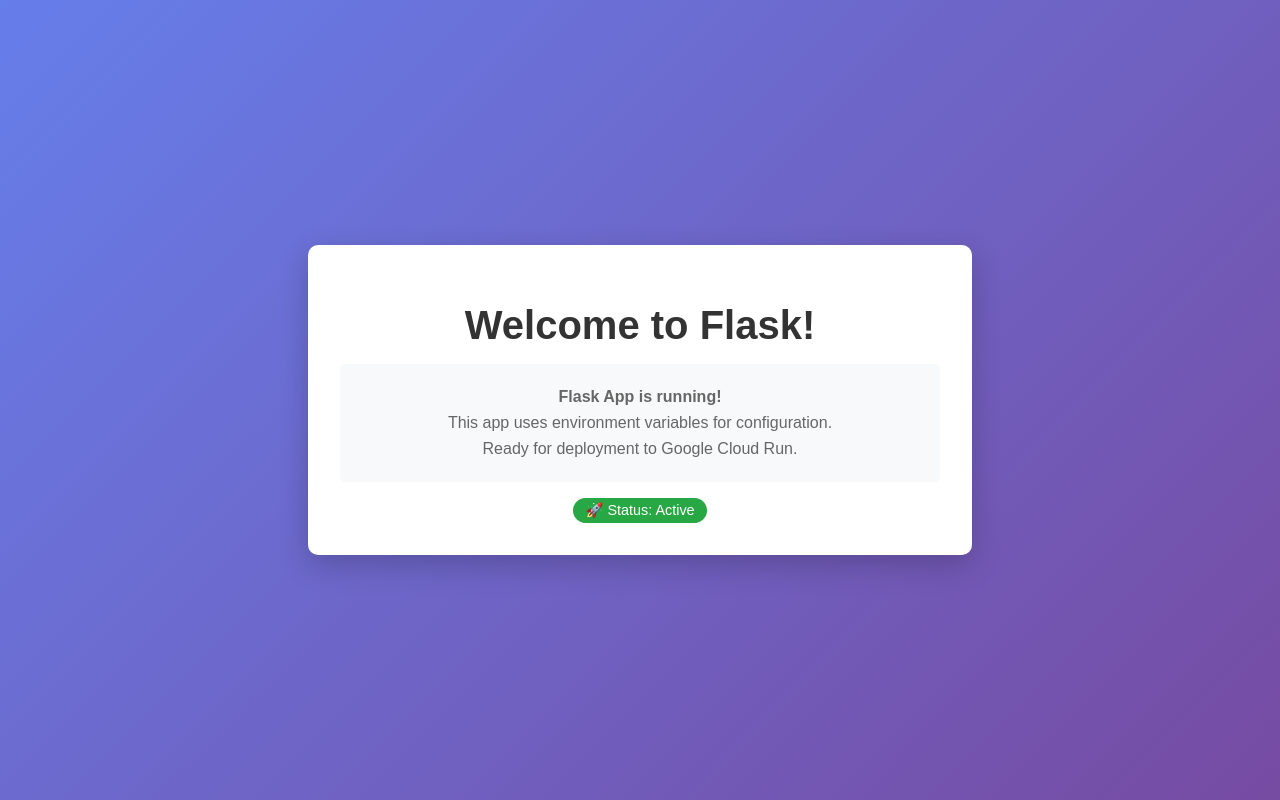
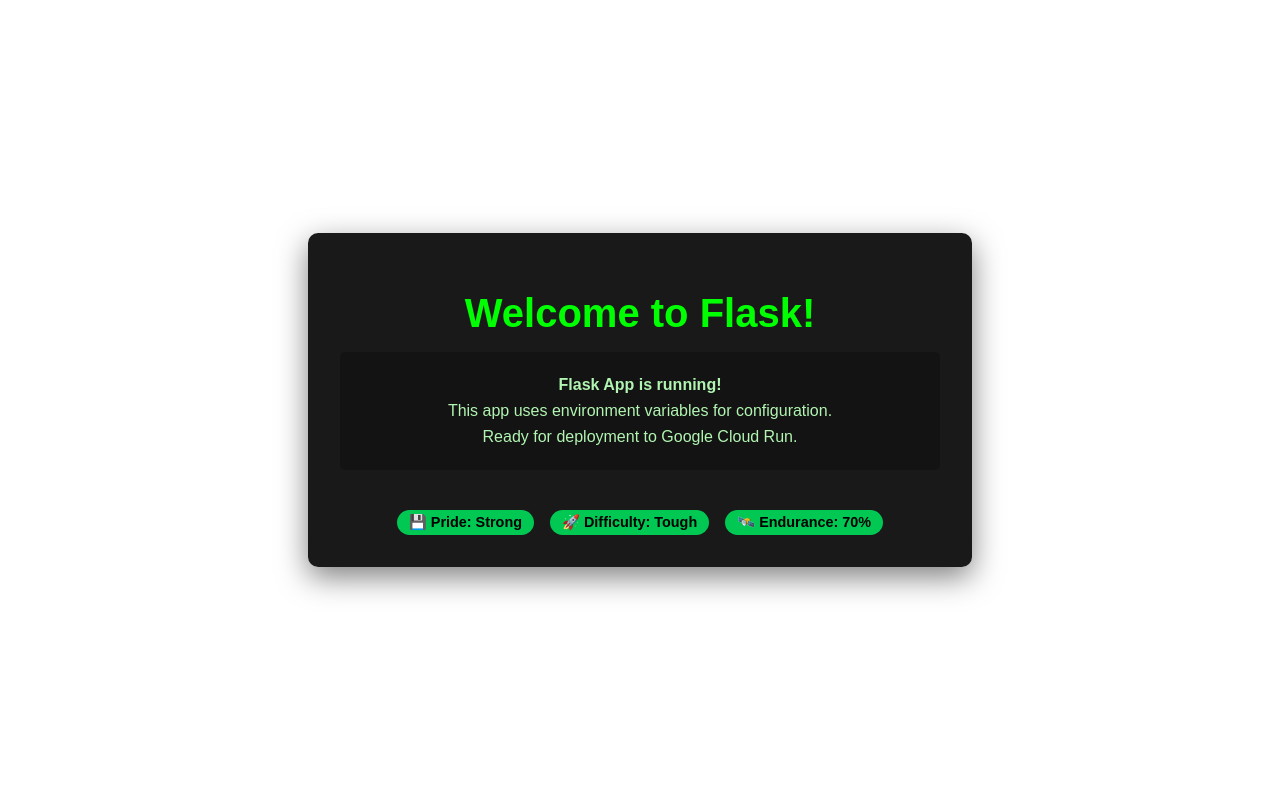
Before and after one commit to tiqsclass6/gpc-armageddon-class-6.5, a Flask app: page / in a window 1280 px wide. Run offline with Flask 3, Linux system fonts and the light colour scheme.

Commit message:
sixth commit

```diff
--- a/templates/index.html
+++ b/templates/index.html
@@ -3,56 +3,58 @@
 <head>
     <meta charset="UTF-8">
     <meta name="viewport" content="width=device-width, initial-scale=1.0">
-    <title>Armageddon 2 - Flask App</title>
+    <title>Armageddon Task 2 - Flask App</title>
     <style>
         body {
             font-family: Arial, sans-serif;
             margin: 0;
             padding: 0;
-            background: linear-gradient(135deg, #667eea 0%, #764ba2 100%);
+            background: url('{{ background_image }}') no-repeat center center fixed;
+            background-size: cover;
             min-height: 100vh;
             display: flex;
             align-items: center;
             justify-content: center;
         }
         .container {
-            background: white;
+            background: rgba(0, 0, 0, 0.9);
             padding: 2rem;
             border-radius: 10px;
-            box-shadow: 0 10px 30px rgba(0,0,0,0.2);
+            box-shadow: 0 10px 30px rgba(0,0,0,0.5);
             text-align: center;
             max-width: 600px;
             width: 90%;
         }
         h1 {
-            color: #333;
+            color:#00ff00;
             margin-bottom: 1rem;
             font-size: 2.5rem;
         }
         .info {
-            background: #f8f9fa;
+            background: rgba(20, 20, 20, 0.95);
             padding: 1rem;
             border-radius: 5px;
             margin-top: 1rem;
         }
         .info p {
             margin: 0.5rem 0;
-            color: #666;
+            color:#b2f5b2;
         }
         .status {
             display: inline-block;
-            background: #28a745;
-            color: white;
+            background:#00c853;
+            color: black;
             padding: 0.25rem 0.75rem;
             border-radius: 15px;
             font-size: 0.9rem;
             margin-top: 1rem;
+            font-weight: bold;
         }
         .image-container {
             margin: 1.5rem 0;
             border-radius: 10px;
             overflow: hidden;
-            box-shadow: 0 4px 15px rgba(0,0,0,0.1);
+            box-shadow: 0 4px 15px rgba(0,0,0,0.4);
         }
         .app-image {
             max-width: 100%;
@@ -61,6 +63,29 @@
             object-fit: cover;
             display: block;
             margin: 0 auto;
+        }
+        .bottom-text {
+            margin-top: 2rem;
+            font-weight: bold;
+            font-size: 1.2rem;
+            color:#00ff00;
+        }
+        .status-row {
+            display: flex;
+            justify-content: center;
+            gap: 1rem;
+            margin-top: 1.5rem;
+            flex-wrap: wrap;
+        }
+        .status {
+            background:#00c853;
+            color: black;
+            padding: 0.25rem 0.75rem;
+            border-radius: 15px;
+            font-size: 0.9rem;
+            font-weight: bold;
+            min-width: 100px;
+            text-align: center;
         }
     </style>
 </head>
@@ -79,7 +104,16 @@
             <p>This app uses environment variables for configuration.</p>
             <p>Ready for deployment to Google Cloud Run.</p>
         </div>
-        <div class="status">🚀 Status: Active</div>
+        <div class="status-row">
+            <div class="status">💾 Pride: Strong</div>
+            <div class="status">🚀 Difficulty: Tough</div>
+            <div class="status">🛰️ Endurance: 70%</div>
+        </div>
+
+
+        {% if bottom_text %}
+        <div class="bottom-text">{{ bottom_text }}</div>
+        {% endif %}
     </div>
 </body>
 </html>
```
Also changed, not shown: README.md (added), 5 other files.
